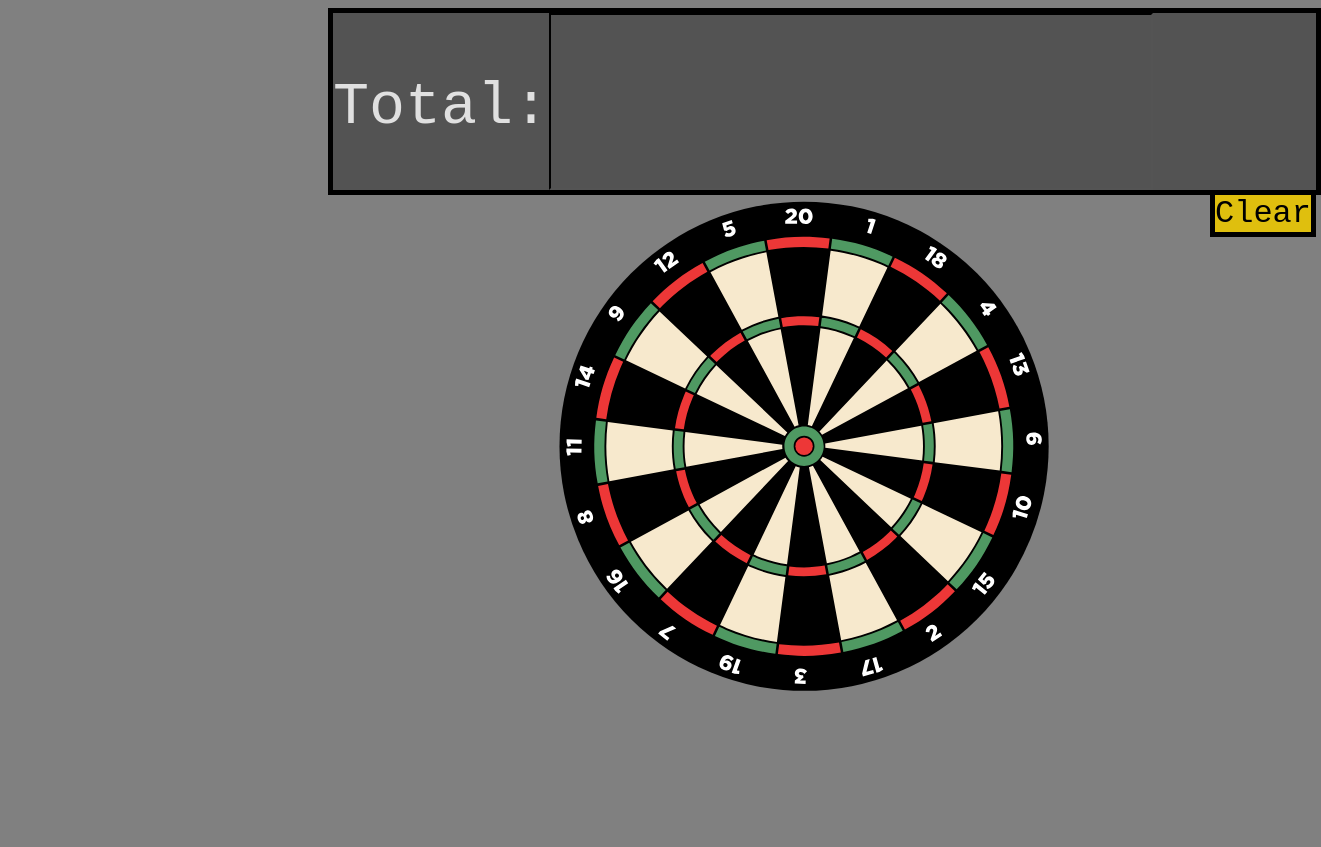
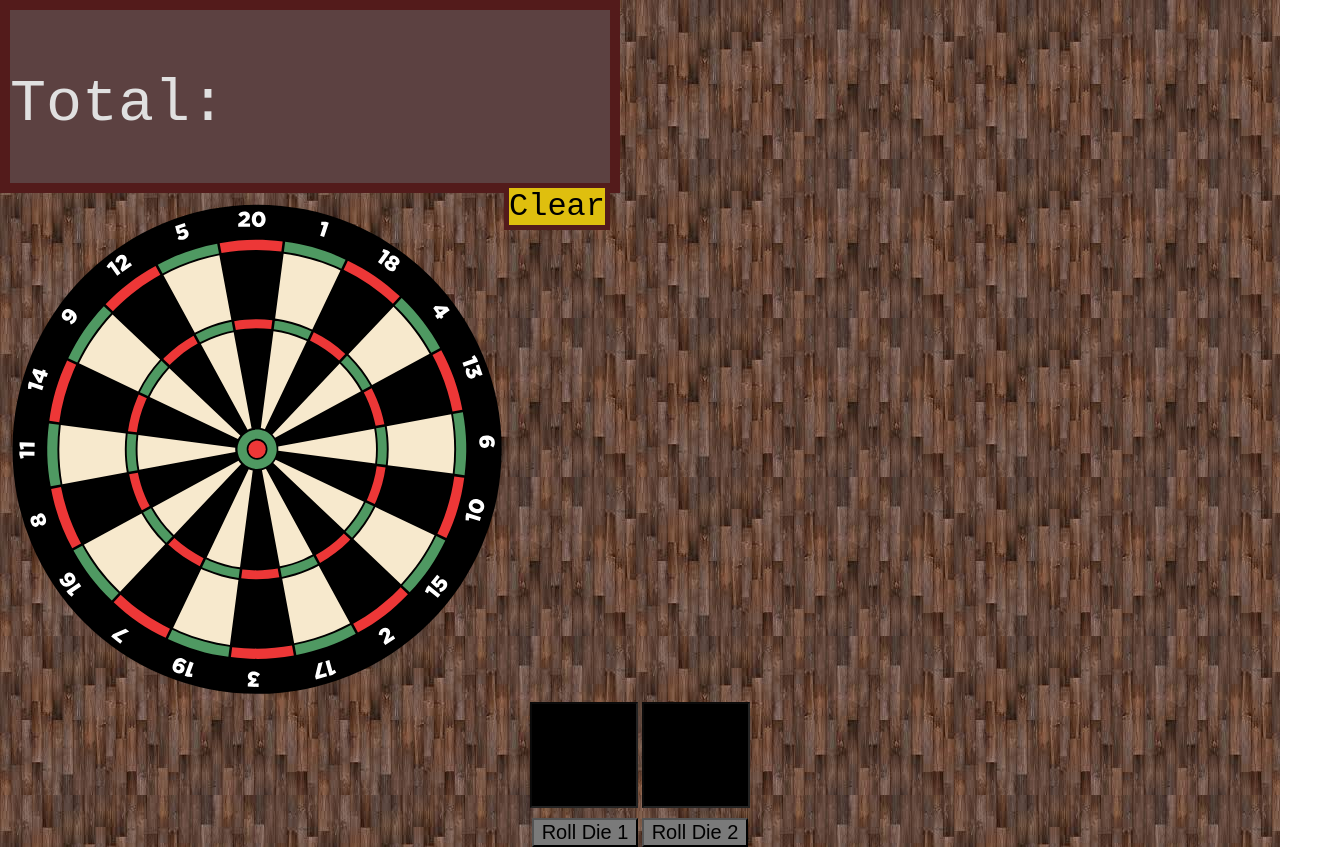
Before and after one commit to jsmit242/Dart-Calculator, a plain HTML site: page index.html in a window 1280 px wide. Shown: the whole page, 1321 px wide, since content can reach past the window. Before the commit the page ends 800 px from the top, so only its background shows below. Drawn offline with Linux system fonts and the light colour scheme.

Commit message:
created dice and changed design

```diff
--- a/app.js
+++ b/app.js
@@ -9,3 +9,27 @@ function clearValue(){
     sum = 0;
     document.querySelector("#sumValue").value = null;
 }
+
+function rollDice(dice){
+    var roll = 0;
+    var id = "";
+    console.log(dice)
+    if (dice == 1){
+        id = "#dice1";
+    }
+    else{
+        id = "#dice2";
+    }
+    console.log(id)
+    roll = Math.floor(Math.random()*20 + 1)
+    document.querySelector(id).value = roll;
+    console.log("Roll " + dice + ": " + roll)
+}
+
+// roll dice on enter
+document.onkeydown = function(e){
+    if(e.keyCode == 13){
+      rollDice(1);
+      rollDice(2);
+    }
+ };
--- a/index.html
+++ b/index.html
@@ -5,40 +5,6 @@
     <title>Darts Calculator</title>
 </head>
 <body>
-    <!-- <table id="numbers">
-        <tr>
-            <th id="number" class="greencell" onclick="updateValue(1)">1</th>
-            <th id="number" class="redcell" onclick="updateValue(2)">2</th>
-            <th id="number" class="greencell" onclick="updateValue(3)">3</th>
-            <th id="number" class="redcell" onclick="updateValue(4)">4</th>
-            <th id="number" class="greencell" onclick="updateValue(5)" >5</th>
-        </tr>
-        <tr>
-            <th id="number" class="redcell" onclick="updateValue(6)" >6</th>
-            <th id="number" class="greencell" onclick="updateValue(7)" >7</th>
-            <th id="number" class="redcell" onclick="updateValue(8)" >8</th>
-            <th id="number" class="greencell" onclick="updateValue(9)" >9</th>
-            <th id="number" class="redcell" onclick="updateValue(10)" >10</th>
-        </tr>
-        <tr>
-            <th id="number" class="greencell" onclick="updateValue(11)" >11</th>
-            <th id="number" class="redcell" onclick="updateValue(12)" >12</th>
-            <th id="number" class="greencell" onclick="updateValue(13)" >13</th>
-            <th id="number" class="redcell" onclick="updateValue(14)" >14</th>
-            <th id="number" class="greencell" onclick="updateValue(15)" >15</th>
-        </tr>
-        <tr>
-            <th id="number" class="redcell" onclick="updateValue(16)" >16</th>
-            <th id="number" class="greencell" onclick="updateValue(17)" >17</th>
-            <th id="number" class="redcell" onclick="updateValue(18)" >18</th>
-            <th id="number" class="greencell" onclick="updateValue(19)" >19</th>
-            <th id="number" class="redcell" onclick="updateValue(20)" >20</th>
-        </tr>
-    </table>
-    <table id="bullseyes" class="bullseyes">
-        <th id="bullseye" class="bullseyegreen" onclick="updateValue(25)" >Bullseye</th>
-        <th id="bullseye" class="bullseyered" onclick="updateValue(50)" >Double Bullseye</th>
-    </table> -->
   <div id="total">
     <span>
         <div id="inlineLeft">
@@ -136,6 +102,14 @@
         </g>
         </svg>
       </div>
+  <div id="diceRoller">
+    <input class="dice" id="dice1" disabled>
+    <input class="dice" id="dice2" disabled>
+    <div>
+      <button class="roll" id="roll1" onclick="rollDice(1)">Roll Die 1</button>
+      <button class="roll" id="roll2" onclick="rollDice(2)">Roll Die 2</button>
+    </div>
+  </div>
 </body>
 
 <script src="./app.js"></script>
--- a/styles.css
+++ b/styles.css
@@ -41,14 +41,15 @@ th {
 }
 
 body {
-    padding-left: 25%;
-    padding-right: 15%;
+    background-image: url("woodBackground.jpeg");
+    text-align: center;
+    margin: auto;
 }
 
 #total {
-    border: 5px solid black;
-    width: 983px;
-    background-color: rgb(83, 83, 83);
+    border: 10px solid rgb(83, 27, 27);;
+    width: 600px;
+    background-color: rgb(92, 65, 65);
 }
 
 #inlineLeft {
@@ -71,12 +72,18 @@ body {
 }
 
 #sumValue {
-    width:400px;
+    width:300px;
     padding-left: 200px;
+    font-size: 150px;
+    padding: 0;
+    background-color:rgb(92, 65, 65);
+    color: rgb(211, 211, 211);
+    border: none;
 }
 
 .clear {
     background-color: rgb(223, 191, 14);
+    border-color: rgb(83, 27, 27);
     cursor: pointer;
 }
 
@@ -85,20 +92,7 @@ body {
 }
 
 #box {
-    border: 5px solid black;
-}
-
-input {
-    font-size: 150px;
-    padding: 0;
-    background-color: rgb(83, 83, 83);
-    border-color: black;
-    color: rgb(19, 199, 190)
-}
-
-body {
-    /* background-image: url("dart_background.jpg"); */
-    background-color: gray;
+    border: 5px solid rgb(83, 27, 27);
 }
 
 .greencell {
@@ -136,3 +130,28 @@ body {
 .blackcell:hover {
     fill: rgb(19, 199, 190);
 }
+
+.dice {
+    height: 100px;
+    width: 100px;
+    font-size: 80px;
+    background-color: rgb(0, 0, 0);
+    color: white;
+    text-align: center;
+}
+
+.roll {
+    width: 106px;
+    margin-top: 10px;
+    text-align: center;
+    font-size: 20px;
+    background-color: rgb(122, 122, 122);
+}
+
+.roll:hover {
+
+}
+
+#dartboard {
+
+}
```
Also changed, not shown: package-lock.json (added), woodBackground.jpeg (added), 1 other file. Lines whose indentation alone changed are shown as unchanged.
